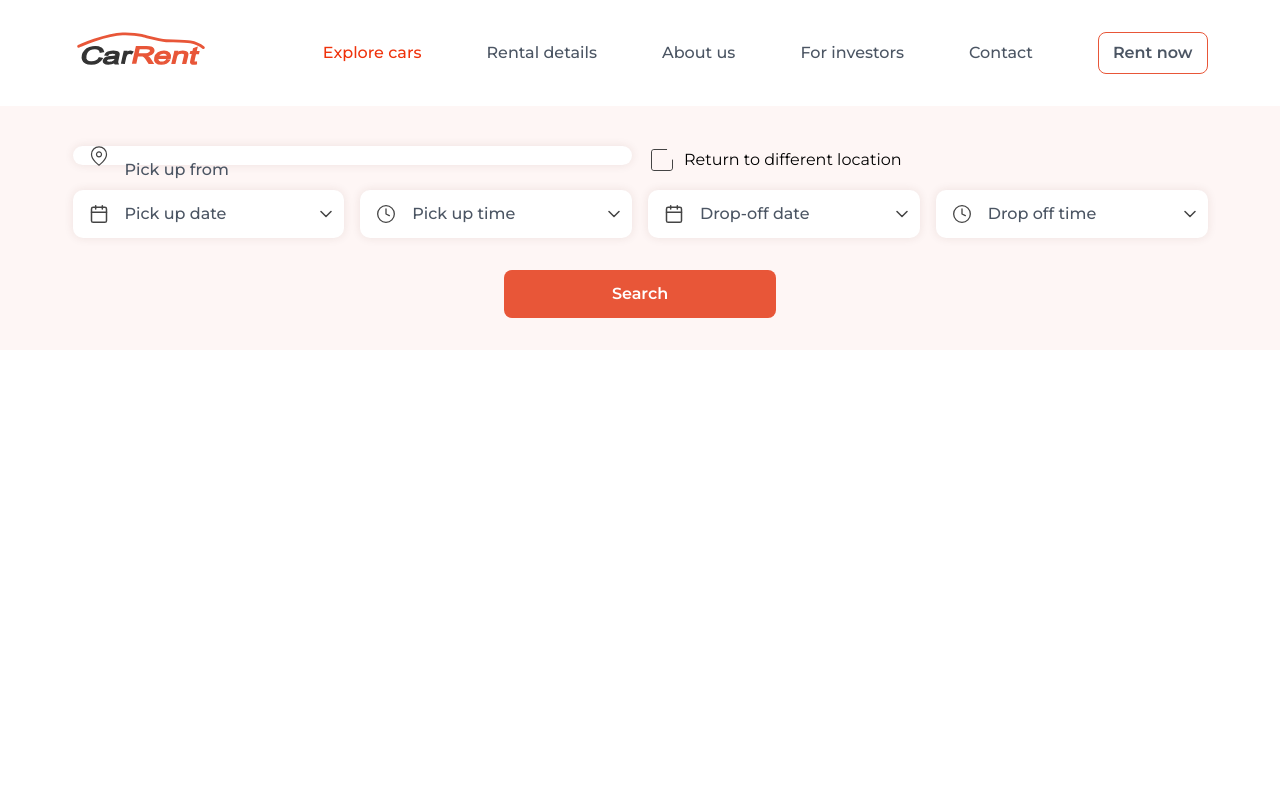
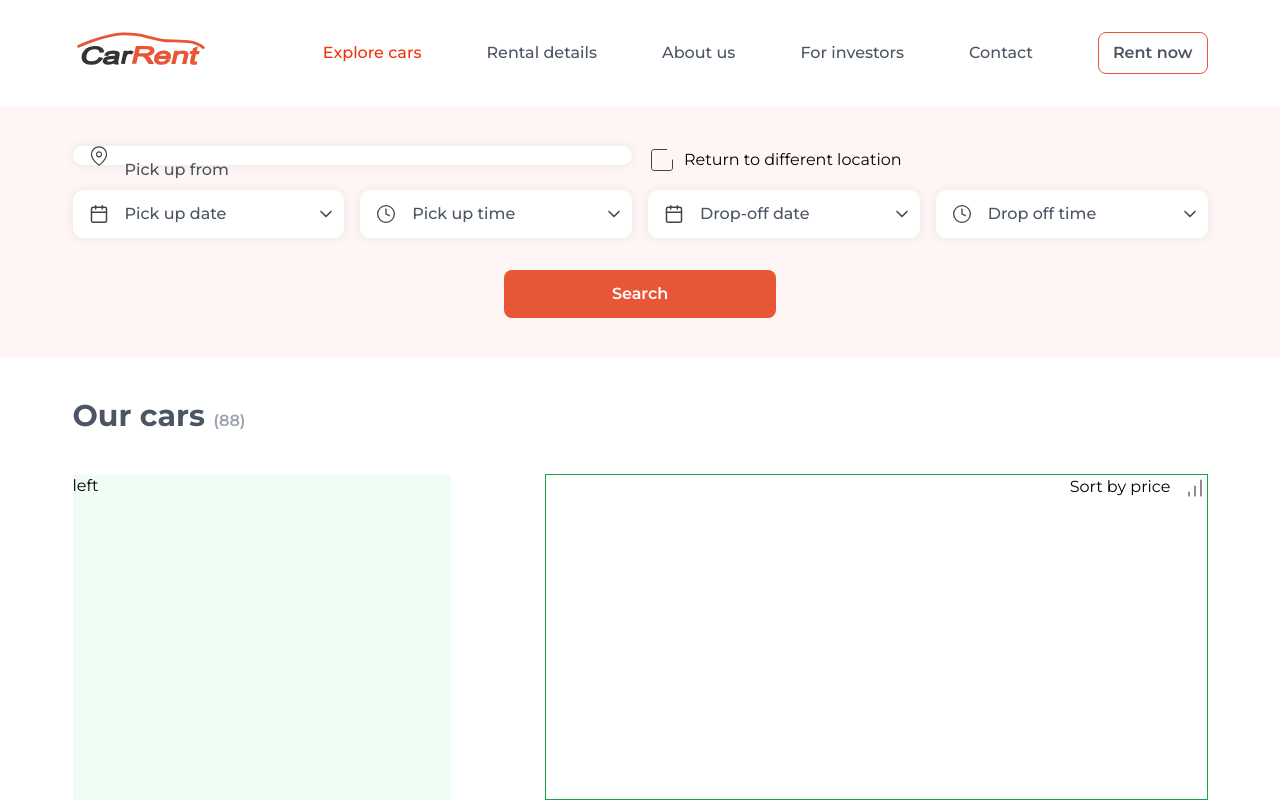
Before and after one commit to GabrielHangor/vue-ts-composition-ecommerce, a Vue app: page /explore in a window 1280 px wide. Built offline with nearby package versions, Linux system fonts and the light colour scheme.

Commit message:
FEATURE: cars catalog and filter layout

```diff
--- a/src/App.vue
+++ b/src/App.vue
@@ -1,9 +1,9 @@
 <template>
   <NavBar />
-  <main class="flex h-full justify-center">
-    <router-view v-slot="{ Component }">
+  <main class="flex h-full flex-col">
+    <router-view v-slot="{ Component, route }">
       <transition name="slide">
-        <component :is="Component" />
+        <component :key="route.name" :is="Component" />
       </transition>
     </router-view>
   </main>
--- a/src/components/BaseAutocomplete.vue
+++ b/src/components/BaseAutocomplete.vue
@@ -41,7 +41,7 @@
         </ul>
         <ul
           v-else-if="listeners.focused && !filteredListData?.length"
-          class="absolute text-gray-500 z-10 mt-2 flex h-[56px] w-full items-center overflow-y-auto overflow-x-hidden rounded-[10px] bg-white shadow-inputBase"
+          class="absolute z-10 mt-2 flex h-[56px] w-full items-center overflow-y-auto overflow-x-hidden rounded-[10px] bg-white text-gray-500 shadow-inputBase"
         >
           <li
             class="py-2 transition first-of-type:rounded-t-[10px] first-of-type:rounded-b-none last-of-type:rounded-t-none last-of-type:rounded-b-[10px]"
@@ -93,5 +93,6 @@
   const onFocus = () => {
     listeners.value.focused = true;
   };
+
   const onBlur = () => (listeners.value.focused = false);
 </script>
--- a/src/components/PickupControlsForm/PickupControlsForm.vue
+++ b/src/components/LocationAndTimeForm/LocationAndTimeForm.vue
@@ -1,6 +1,8 @@
 <template>
-  <form @submit.prevent="handleSubmit" class="h-fit w-full bg-orange-base/5">
-    <div class="container mx-auto mt-10 mb-8 grid items-center gap-4 px-4 md:grid-cols-2 md:px-0">
+  <form @submit.prevent="handleSubmit" class="h-fit bg-orange-base/5 pb-10">
+    <div
+      class="container order-2 mx-auto grid items-center gap-4 px-4 pt-10 pb-8 md:order-1 md:grid-cols-2 md:px-0"
+    >
       <BaseAutocomplete
         v-model="locationAndTimeFormValues.pickupFrom"
         class="h-full"
@@ -51,7 +53,7 @@
         />
       </div>
     </div>
-    <div class="container mx-auto mb-8 flex justify-center">
+    <div class="container mx-auto flex justify-center">
       <BaseButton class="w-[272px]">Search</BaseButton>
     </div>
   </form>
@@ -110,7 +112,7 @@
   const handleSubmit = async () => {
     const isFormValidated = await v$.value.$validate();
 
-    if (isFormValidated) emit('updateLocationAndTimeFilters', { ...locationAndTimeFormValues.value });
+    if (isFormValidated) emit('updateLocationAndTimeFilters', locationAndTimeFormValues.value);
   };
 
   watch(
--- a/src/components/NavBar/NavBar.vue
+++ b/src/components/NavBar/NavBar.vue
@@ -1,5 +1,7 @@
 <template>
-  <nav class="container relative mx-auto flex items-center justify-between py-8 md:items-start md:px-0">
+  <nav
+    class="container relative mx-auto flex items-center justify-between py-3 md:items-start md:py-8 md:px-0"
+  >
     <RouterLink to="/"
       ><img
         src="Logo car.svg"
@@ -14,7 +16,7 @@
       class="pr-4 md:hidden md:pr-0"
     />
     <div
-      class="md:z-1 absolute top-[89px] z-10 flex min-h-[80vh] flex-col items-center justify-center gap-9 overflow-hidden bg-white text-sm font-medium text-gray-600 transition-[width] duration-300 ease-in-out md:relative md:top-0 md:min-h-fit md:w-auto md:flex-row md:items-center md:justify-between md:gap-[20px] md:bg-transparent lg:gap-[65px] lg:text-[16px]"
+      class="md:z-1 absolute top-[100%] z-10 flex min-h-[100vh] flex-col items-center justify-center gap-9 overflow-hidden bg-white text-sm font-medium text-gray-600 transition-[width] duration-300 ease-in-out md:relative md:top-0 md:min-h-fit md:w-auto md:flex-row md:items-center md:justify-between md:gap-[20px] md:bg-transparent lg:gap-[65px] lg:text-[16px]"
       :class="isNavOpen ? 'w-full' : 'w-0'"
     >
       <NavBarLinks @close-mobile-nav="isNavOpen = false" />
--- /dev/null
+++ b/src/components/OurCarsSection/OurCarsCatalog.vue
@@ -0,0 +1,14 @@
+<template>
+  <div class="col-span-12 border border-green-600 md:col-span-8 md:col-start-6">
+    <div class="flex justify-between">
+      <div @click="$emit('showFilters')">
+        <img class="md:hidden" src="filters icon.svg" alt="Filters icon mobile" />
+      </div>
+      <div>
+        <span>Sort by price</span> <img class="inline pl-2" src="icon sort.svg" alt="Sort by icon" />
+      </div>
+    </div>
+  </div>
+</template>
+
+<script lang="ts" setup></script>
--- /dev/null
+++ b/src/components/OurCarsSection/OurCarsCatalogFilters.vue
@@ -0,0 +1,16 @@
+<template>
+  <div
+    class="fixed top-0 left-0 h-full overflow-hidden bg-green-50   transition-[width] duration-300 ease-in-out md:relative md:col-span-4 md:w-auto"
+    :class="isOpen ? 'w-full' : 'w-0'"
+  >
+    left
+  </div>
+</template>
+
+<script lang="ts" setup>
+  import type { PropType } from 'vue';
+
+  const props = defineProps({
+    isOpen: { type: Boolean as PropType<boolean>, required: true },
+  });
+</script>
--- /dev/null
+++ b/src/components/OurCarsSection/OurCarsSectionWrapper.vue
@@ -0,0 +1,8 @@
+<template>
+  <section class="container relative order-3 mx-auto grid h-full grid-cols-12 px-4 md:px-0">
+    <slot name="filters"></slot>
+
+    <slot name="cars"></slot>
+  </section>
+</template>
+<script lang="ts" setup></script>
--- /dev/null
+++ b/src/components/PageHeading.vue
@@ -0,0 +1,17 @@
+<template>
+  <div class="container mx-auto px-4 md:px-0 order-1 md:order-2">
+    <h1 class="py-3 md:py-10 text-2xl font-bold text-gray-600 md:text-3xl">
+      {{ heading }}
+      <span class="text-sm font-semibold md:text-base text-gray-400">({{ computedAmount }})</span>
+    </h1>
+  </div>
+</template>
+
+<script lang="ts" setup>
+  import type { PropType } from 'vue';
+
+  const props = defineProps({
+    heading: { type: String as PropType<string>, required: true },
+    computedAmount: { type: String as PropType<string> },
+  });
+</script>
--- a/src/views/ExploreCarsPage.vue
+++ b/src/views/ExploreCarsPage.vue
@@ -1,9 +1,24 @@
 <template>
-  <PickupControlsForm @update-location-and-time-filters="updateLocationAndTimeFilters" />
+  <div class="flex h-full w-full flex-col">
+    <LocationAndTimeForm @update-location-and-time-filters="updateLocationAndTimeFilters" />
+    <PageHeading heading="Our cars" computed-amount="88" />
+    <OurCarsSectionWrapper>
+      <template v-slot:filters>
+        <OurCarsCatalogFilters :is-open="isCarCatalogFiltersOpen" />
+      </template>
+      <template v-slot:cars>
+        <OurCarsCatalog @show-filters="isCarCatalogFiltersOpen = true" />
+      </template>
+    </OurCarsSectionWrapper>
+  </div>
 </template>
 
 <script lang="ts" setup>
-  import PickupControlsForm from '@/components/PickupControlsForm/PickupControlsForm.vue';
+  import LocationAndTimeForm from '@/components/LocationAndTimeForm/LocationAndTimeForm.vue';
+  import OurCarsCatalog from '@/components/OurCarsSection/OurCarsCatalog.vue';
+  import OurCarsCatalogFilters from '@/components/OurCarsSection/OurCarsCatalogFilters.vue';
+  import OurCarsSectionWrapper from '@/components/OurCarsSection/OurCarsSectionWrapper.vue';
+  import PageHeading from '@/components/PageHeading.vue';
   import type { ILocationAndTimeFormValues } from '@/types';
   import { ref } from 'vue';
 
@@ -12,4 +27,6 @@
   const updateLocationAndTimeFilters = (locationAndTimeFilters: ILocationAndTimeFormValues) => {
     activeLocationAndTimeFilters.value = locationAndTimeFilters;
   };
+
+  const isCarCatalogFiltersOpen = ref(false);
 </script>
--- a/tailwind.config.js
+++ b/tailwind.config.js
@@ -15,6 +15,7 @@ module.exports = {
         'orange-base': '#E85638',
         'orange-hovered': '#EF320B',
         error: '#E03646',
+
       },
       fontFamily: { sans: ['Montserrat', 'sans-serif'], serif: ['Montserrat', 'serif'] },
       boxShadow: {
```
Also changed, not shown: public/filters icon.svg (added), public/icon sort.svg (added).
